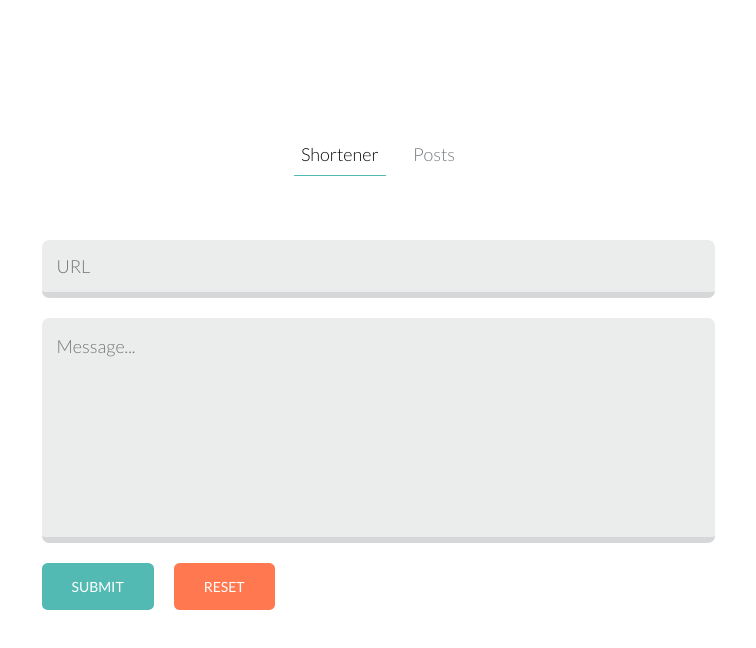
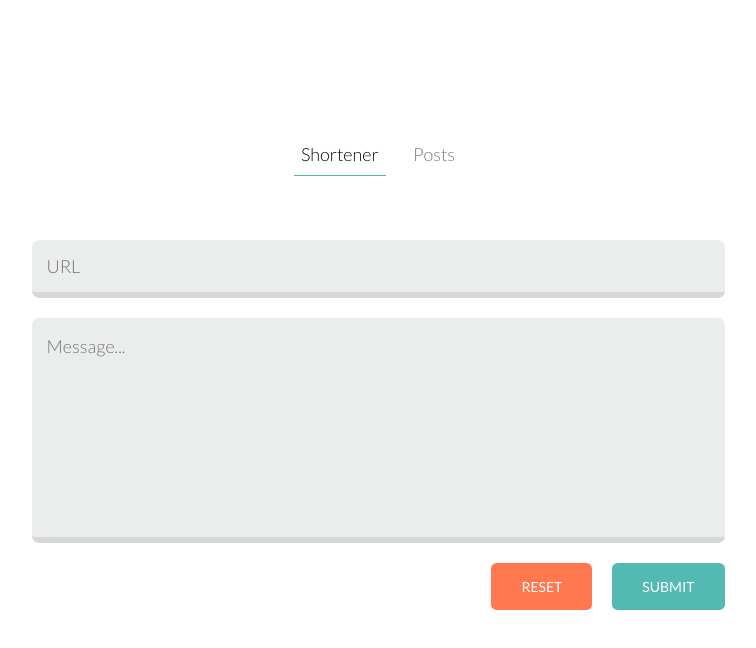
Before and after one commit to rpedsel/URLMEMO, a React (Create React App) app in the folder client/: page / in a window 1280 px wide. Shown: the top 648 px of the page, without its empty margins (262-1018 px from the left). Built offline with nearby package versions, Linux system fonts and the light colour scheme.

Commit message:
add message style, button to right

```diff
--- a/client/src/App.js
+++ b/client/src/App.js
@@ -4,11 +4,12 @@ import Posts from './containers/Posts';
 import Shortener from './containers/Shortener';
 import Message from './containers/Message';
 import Layout from './hoc/Layout';
+import Aux from './hoc/Aux';
 
 class App extends Component {
   render() {
     return (
-      <div>
+      <Aux>
         <Layout>
             <Switch>
               <Route path="/posts" component={Posts} />
@@ -16,7 +17,7 @@ class App extends Component {
               <Route path="/:id" component={Message} />
             </Switch>
         </Layout>
-      </div>
+      </Aux>
     );
   }
 }
--- a/client/src/components/Navigation.js
+++ b/client/src/components/Navigation.js
@@ -6,13 +6,14 @@ import '../style.css';
 const navigation = ( props ) => (
     <div className="grid">
       <header className="grid__col--12 panel--padded--centered" role="banner">
-        <nav className="navbar" role="navigation">
+        <nav className="navbar">
           <ul className="nav is-collapsed-mobile">
             <NavItem link='/' exact>Shortener</NavItem>
             <NavItem link='/posts' exact>Posts</NavItem>
           </ul>
         </nav>
       </header>
+
     </div>
 );
 
--- a/client/src/containers/Message.js
+++ b/client/src/containers/Message.js
@@ -1,11 +1,14 @@
 import React, { Component } from 'react';
+
+import '../style.css';
+import Aux from '../hoc/Aux';
 
 class Message extends Component {
 
     state = {
         long_url: null,
         message: null
-      };
+    };
 
     componentDidMount() {
         this.callApiId()
@@ -24,9 +27,9 @@ class Message extends Component {
         const response = await fetch(this.props.match.params.id);
         const body = await response.json();
 
-    if (response.status !== 200) throw Error(body);
+        if (response.status !== 200) throw Error(body);
 
-    return body;
+        return body;
     };
 
 
@@ -39,15 +42,20 @@ class Message extends Component {
 
     render() {
         return (
-            <div>
-                <section className="Message">
-                    <article>
-                        <h1>{this.state.long_url}</h1>
-                        <p>{this.state.message}</p>
-                    </article>
-                </section>
-            {/* <Route path={this.props.match.url + "/:id"} component={Post} /> */}
-            </div>
+            <Aux>
+                <div className='grid'>
+                    <div className="centered grid__col--6">
+                        <blockquote>{this.state.message}</blockquote>
+                        <p>{this.state.long_url}</p>
+                    </div>
+                </div>
+                <div className='grid'>
+                    <div className="grid__col--12" style={{ textAlign: 'center' }}>
+                        <button className="btn--default"><a href={this.state.long_url}>GO TO</a></button>
+                    </div>
+                </div>
+            </Aux>
+
         );
     }
 }
--- a/client/src/containers/Shortener.js
+++ b/client/src/containers/Shortener.js
@@ -1,6 +1,9 @@
 import React, { Component } from 'react';
+import { Route } from 'react-router-dom';
 
+import Aux from '../hoc/Aux';
 import '../style.css';
+import ShortResult from '../components/ShortResult';
 
 class Shortener extends Component {
     state = {
@@ -8,12 +11,13 @@ class Shortener extends Component {
             message: "",
             url: ""
         },
-        short_url:null
+        short_url: '',
+        showResult: false
     }
 
     resetHandler = () => {
         this.setState({
-            formValues:{
+            formValues: {
                 message: "",
                 url: ""
             }
@@ -28,7 +32,7 @@ class Shortener extends Component {
 
         formValues[name] = value;
 
-        this.setState({formValues})
+        this.setState({ formValues })
     }
 
     // componentDidUpdate(){
@@ -40,8 +44,8 @@ class Shortener extends Component {
         const response = await fetch('api/shorten', {
             method: 'POST',
             headers: {
-              'Accept':  'application/json',
-              'Content-Type':  'application/json'
+                'Accept': 'application/json',
+                'Content-Type': 'application/json'
             },
             body: JSON.stringify(
                 this.state.formValues
@@ -50,7 +54,6 @@ class Shortener extends Component {
         const body = await response.json();
 
         if (response.status !== 200) throw Error(body);
-    console.log(body);
         return body;
     };
 
@@ -59,37 +62,44 @@ class Shortener extends Component {
 
         this.callApiShorten()
             .then(res => this.setState({
-                short_url: res.short_url
+                short_url: res.shortUrl,
+                showResult: true
             }))
             .catch(err => console.log(err));
         this.resetHandler();
     }
 
+    resultDisplay = () => {
+        if(this.state.showResult){
+            return <ShortResult short_url={this.state.short_url}/>;
+        }
+        else{
+            return null;
+        }
+
+    }
+
     render() {
         return (
-        <div>
-
+            <Aux>
                 <div className="grid">
-                <div className="grid__col--2"/>
-                <div className="grid__col--8">
+                    <div className="centered grid__col--8">
                         <form className="form">
                             <label className="form__label--hidden" htmlFor="url">URL:</label>
                             <input className="form__input" type="text" name="url" id="url" placeholder="URL"
-                        value={this.state.formValues["url"]} onChange={this.changeHandler.bind(this)}/>
+                                value={this.state.formValues["url"]} onChange={this.changeHandler.bind(this)} />
 
                             <label className="form__label--hidden" htmlFor="message">Message:</label>
                             <textarea className="form__input" id="message" name="message" placeholder="Message..." rows="7"
-                        value={this.state.formValues["message"]} onChange={this.changeHandler.bind(this)}/>
+                                value={this.state.formValues["message"]} onChange={this.changeHandler.bind(this)} />
 
-                     <input className="btn--default" type="submit" onClick={this.clickHandler}/>
-                     <input className="btn--warning" type="reset" onClick={this.resetHandler}/>
+                            <input className="btn--default" type="submit" style={{float:'right'}} onClick={this.clickHandler} />
+                            <input className="btn--warning" type="reset" style={{float:'right'}} onClick={this.resetHandler} />
                         </form>
                     </div>
-                <div className="grid__col--2"/>
-
                 </div>
-
-        </div>
+                {this.resultDisplay()}
+            </Aux>
         )
     }
 }
--- a/client/src/hoc/Layout.js
+++ b/client/src/hoc/Layout.js
@@ -1,18 +1,17 @@
 import React, {Component} from 'react';
 
-import Aux from './Aux';
 import Navigation from '../components/Navigation';
 
 class Layout extends Component {
 
     render () {
         return (
-            <Aux>
+            <div>
                 <Navigation/>
                 <main>
                     {this.props.children}
                 </main>
-            </Aux>
+            </div>
         )
     }
 }
--- a/client/src/style.css
+++ b/client/src/style.css
@@ -234,7 +234,7 @@ h4 {
       margin-top: 2.625em; } }
 
 a {
-  color: #656a6e;
+  color: inherit;
   text-decoration: none;
   font-weight: 400; }
 
@@ -480,7 +480,8 @@ h2, .headline-secondary, .headline-secondary--grouped {
       width: auto;
       display: inline-block; }
       [class^="btn--"] + [class^="btn--"] {
-        margin-left: 20px; } }
+        margin-left: 20px;
+        margin-right: 20px; } }
 
 .navbar {
   position: relative; }
```
Lines whose indentation alone changed are shown as unchanged.
